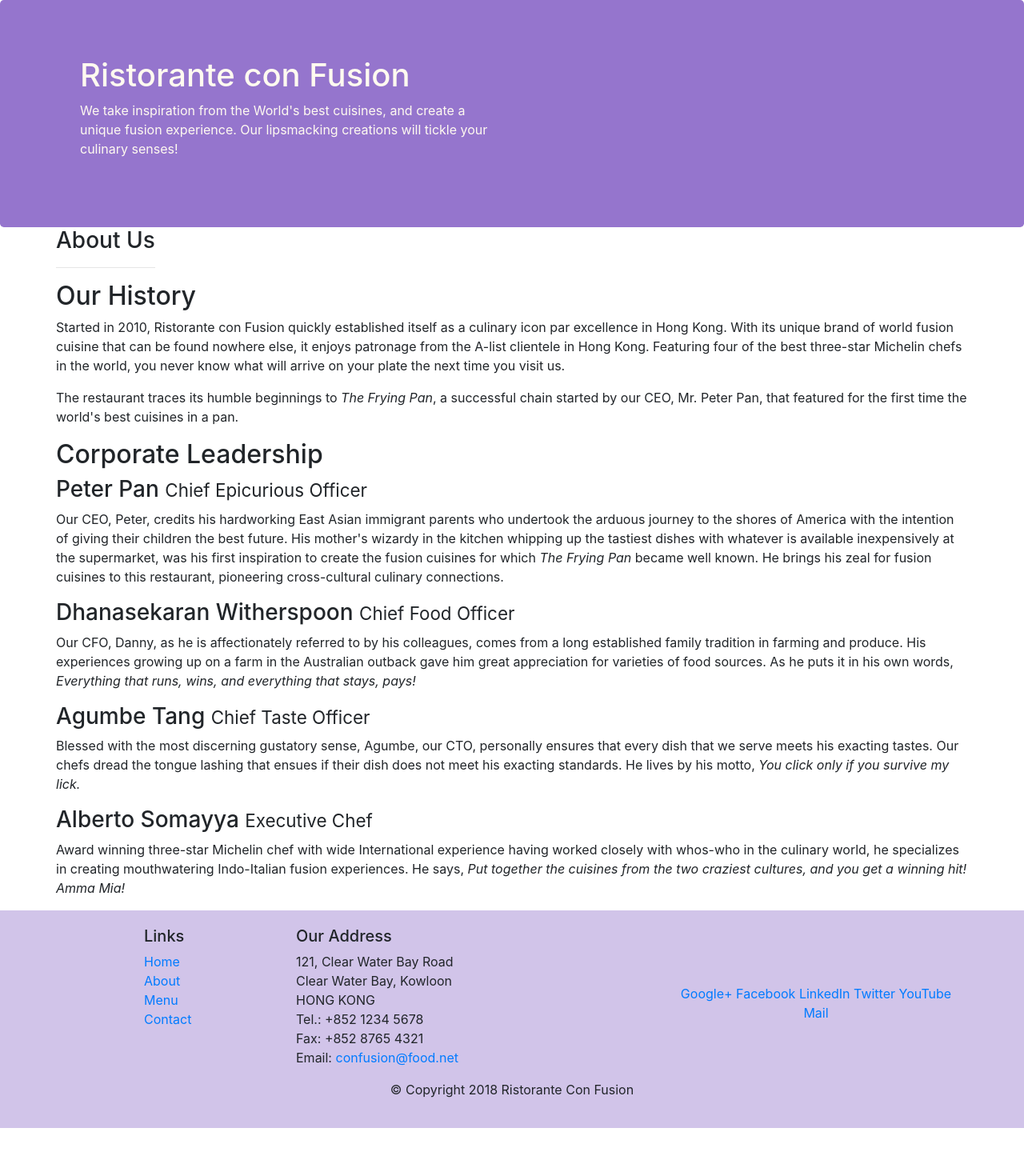
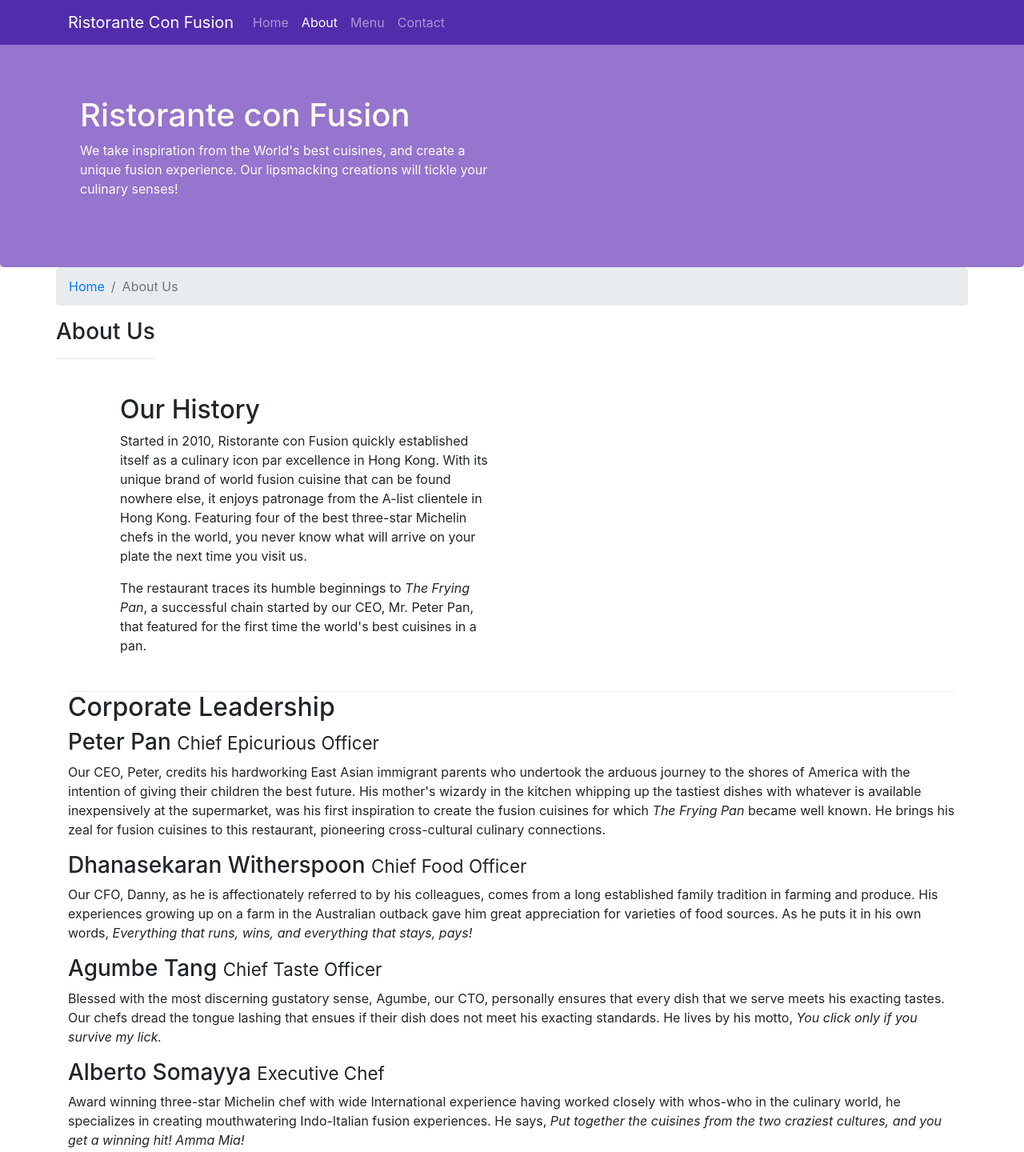
Before and after one commit to iamhammadaali/bootstrap-test, a website: page aboutus.html in a window 1280 px wide. Shown: the top 1440 px of the page at 80% size. Before the commit the page ends 1410 px from the top, so only its background shows below. Drawn offline with nearby package versions, Linux system fonts and the light colour scheme.

Commit message:
Navbar and Breadcrumb

```diff
--- a/aboutus.html
+++ b/aboutus.html
@@ -14,6 +14,22 @@
 </head>
 
 <body>
+    <nav class="navbar navbar-dark navbar-expand-sm fixed-top">
+        <div class="container">
+            <button class="navbar-toggler" type="button" data-toggle="collapse" data-target="#Navbar">
+                <span class="navbar-toggler-icon"></span>
+            </button>
+            <a class="navbar-brand" href="./index.html" >Ristorante Con Fusion</a>
+            <div class="collapse navbar-collapse" id="Navbar">
+                <ul class="navbar-nav mr-auto">
+                    <li class="nav-item"><a class="nav-link" href="./index.html">Home</a></li>
+                    <li class="nav-item active"><a class="nav-link" href="aboutus.html">About</a></li>
+                    <li class="nav-item"><a class="nav-link" href="#">Menu</a></li>
+                    <li class="nav-item"><a class="nav-link" href="#">Contact</a></li>
+                </ul>
+            </div>
+        </div>
+    </nav>
 
     <header class="jumbotron">
         <div class="container">
@@ -29,15 +45,19 @@
     </header>
 
     <div class="container">
-        <div class="row">
+        <div class="row ">
+            <ol class="col-12 breadcrumb">
+                <li class="breadcrumb-item"><a href="./index.html">Home</a></li>
+                <li class="breadcrumb-item active"><a> About Us</a></li>
+            </ol>
             <div>
                <h3>About Us</h3>
                <hr>
             </div>
         </div>
 
-        <div class="row ">
-            <div>
+        <div class="row row-content align-items-center">
+            <div class="col-12  col-sm-6">
                 <h2>Our History</h2>
                 <p>Started in 2010, Ristorante con Fusion quickly established itself as a culinary icon par excellence in Hong Kong. With its unique brand of world fusion cuisine that can be found nowhere else, it enjoys patronage from the A-list clientele in Hong Kong.  Featuring four of the best three-star Michelin chefs in the world, you never know what will arrive on your plate the next time you visit us.</p>
                 <p>The restaurant traces its humble beginnings to <em>The Frying Pan</em>, a successful chain started by our CEO, Mr. Peter Pan, that featured for the first time the world's best cuisines in a pan.</p>
@@ -48,16 +68,16 @@
 
 
         <div class="row">
-            <div>
+            <div class="col-auto">
                 <h2>Corporate Leadership</h2>
                 <h3>Peter Pan <small>Chief Epicurious Officer</small></h3>
-                <p >Our CEO, Peter, credits his hardworking East Asian immigrant parents who undertook the arduous journey to the shores of America with the intention of giving their children the best future. His mother's wizardy in the kitchen whipping up the tastiest dishes with whatever is available inexpensively at the supermarket, was his first inspiration to create the fusion cuisines for which <em>The Frying Pan</em> became well known. He brings his zeal for fusion cuisines to this restaurant, pioneering cross-cultural culinary connections.</p>
+                <p class="d-none d-sm-block">Our CEO, Peter, credits his hardworking East Asian immigrant parents who undertook the arduous journey to the shores of America with the intention of giving their children the best future. His mother's wizardy in the kitchen whipping up the tastiest dishes with whatever is available inexpensively at the supermarket, was his first inspiration to create the fusion cuisines for which <em>The Frying Pan</em> became well known. He brings his zeal for fusion cuisines to this restaurant, pioneering cross-cultural culinary connections.</p>
                 <h3>Dhanasekaran Witherspoon <small>Chief Food Officer</small></h3>
-                <p >Our CFO, Danny, as he is affectionately referred to by his colleagues, comes from a long established family tradition in farming and produce. His experiences growing up on a farm in the Australian outback gave him great appreciation for varieties of food sources. As he puts it in his own words, <em>Everything that runs, wins, and everything that stays, pays!</em></p>
+                <p class="d-none d-sm-block">Our CFO, Danny, as he is affectionately referred to by his colleagues, comes from a long established family tradition in farming and produce. His experiences growing up on a farm in the Australian outback gave him great appreciation for varieties of food sources. As he puts it in his own words, <em>Everything that runs, wins, and everything that stays, pays!</em></p>
                 <h3>Agumbe Tang <small>Chief Taste Officer</small></h3>
-                <p >Blessed with the most discerning gustatory sense, Agumbe, our CTO, personally ensures that every dish that we serve meets his exacting tastes. Our chefs dread the tongue lashing that ensues if their dish does not meet his exacting standards. He lives by his motto, <em>You click only if you survive my lick.</em></p>
+                <p class="d-none d-sm-block">Blessed with the most discerning gustatory sense, Agumbe, our CTO, personally ensures that every dish that we serve meets his exacting tastes. Our chefs dread the tongue lashing that ensues if their dish does not meet his exacting standards. He lives by his motto, <em>You click only if you survive my lick.</em></p>
                 <h3>Alberto Somayya <small>Executive Chef</small></h3>
-                <p >Award winning three-star Michelin chef with wide International experience having worked closely with whos-who in the culinary world, he specializes in creating mouthwatering Indo-Italian fusion experiences. He says, <em>Put together the cuisines from the two craziest cultures, and you get a winning hit! Amma Mia!</em></p>
+                <p class="d-none d-sm-block">Award winning three-star Michelin chef with wide International experience having worked closely with whos-who in the culinary world, he specializes in creating mouthwatering Indo-Italian fusion experiences. He says, <em>Put together the cuisines from the two craziest cultures, and you get a winning hit! Amma Mia!</em></p>
             </div>
        </div>
 
--- a/css/styles.css
+++ b/css/styles.css
@@ -28,3 +28,12 @@
     font-size: 80%;
     color: #0f0f0f;
 }
+
+body{
+    padding: 50px 0px 0px 0px;
+    z-index: 0px;
+}
+
+.navbar-dark{
+    background-color: #512DAB;
+}
```
Also changed, not shown: index.html (+17 -2 lines).
